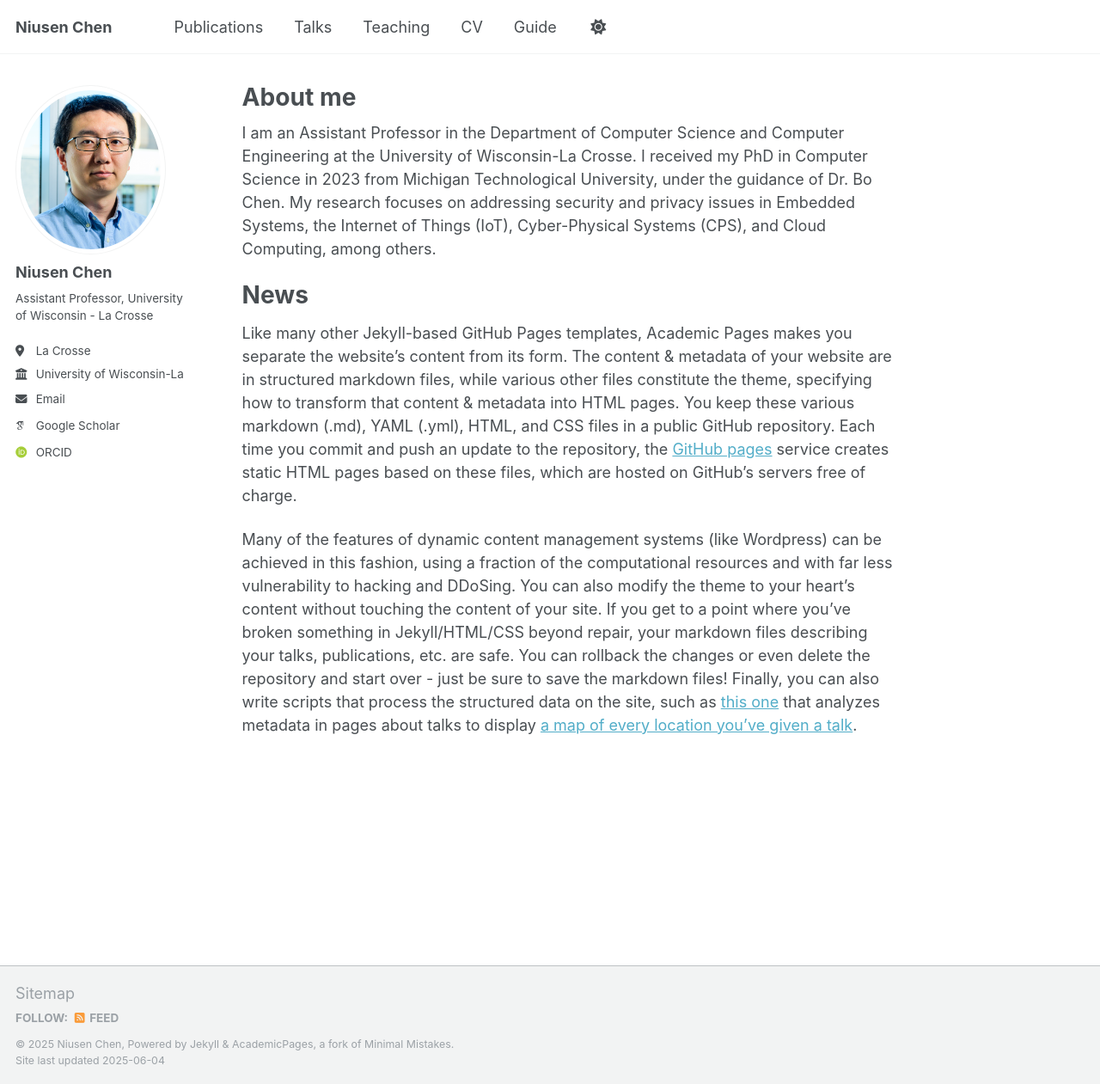
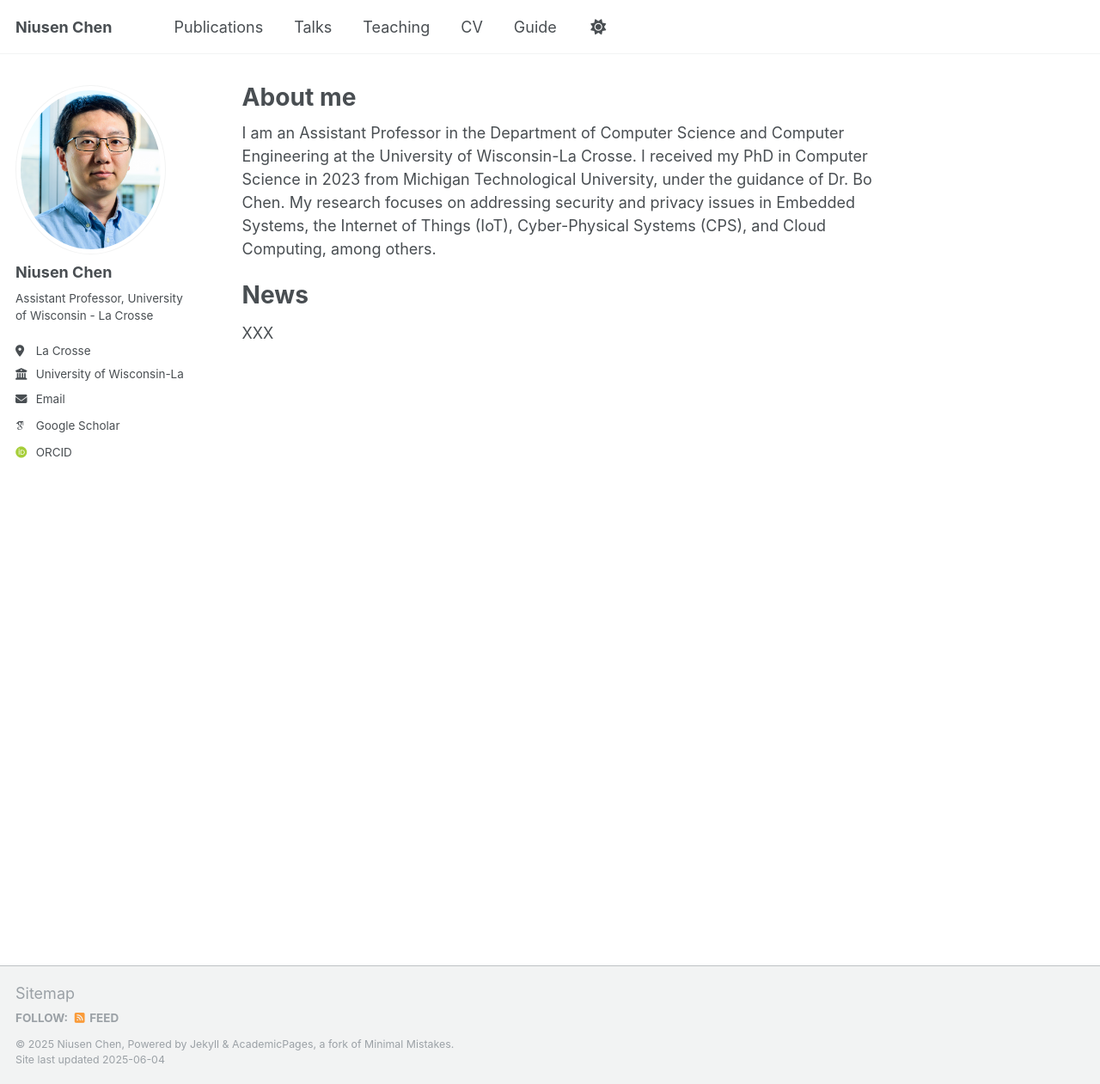
Before and after one commit to niusenc/niusenc.github.io, a Jekyll site: the page built from _pages/about.md, in a window 1280 px wide and 1261 px high. Shown: the whole window at 86% size. Built offline with Jekyll 4.4.1, drawn with Linux system fonts in a browser that asks for light colours; some web fonts are replaced.

Commit message:
Update about.md

```diff
--- a/_pages/about.md
+++ b/_pages/about.md
@@ -10,9 +10,7 @@ I am an Assistant Professor in the Department of Computer Science and Computer E
 
 News
 ======
-Like many other Jekyll-based GitHub Pages templates, Academic Pages makes you separate the website's content from its form. The content & metadata of your website are in structured markdown files, while various other files constitute the theme, specifying how to transform that content & metadata into HTML pages. You keep these various markdown (.md), YAML (.yml), HTML, and CSS files in a public GitHub repository. Each time you commit and push an update to the repository, the [GitHub pages](https://pages.github.com/) service creates static HTML pages based on these files, which are hosted on GitHub's servers free of charge.
-
-Many of the features of dynamic content management systems (like Wordpress) can be achieved in this fashion, using a fraction of the computational resources and with far less vulnerability to hacking and DDoSing. You can also modify the theme to your heart's content without touching the content of your site. If you get to a point where you've broken something in Jekyll/HTML/CSS beyond repair, your markdown files describing your talks, publications, etc. are safe. You can rollback the changes or even delete the repository and start over - just be sure to save the markdown files! Finally, you can also write scripts that process the structured data on the site, such as [this one](https://github.com/academicpages/academicpages.github.io/blob/master/talkmap.ipynb) that analyzes metadata in pages about talks to display [a map of every location you've given a talk](https://academicpages.github.io/talkmap.html).
+XXX
 
 <!--
 Getting started
```
